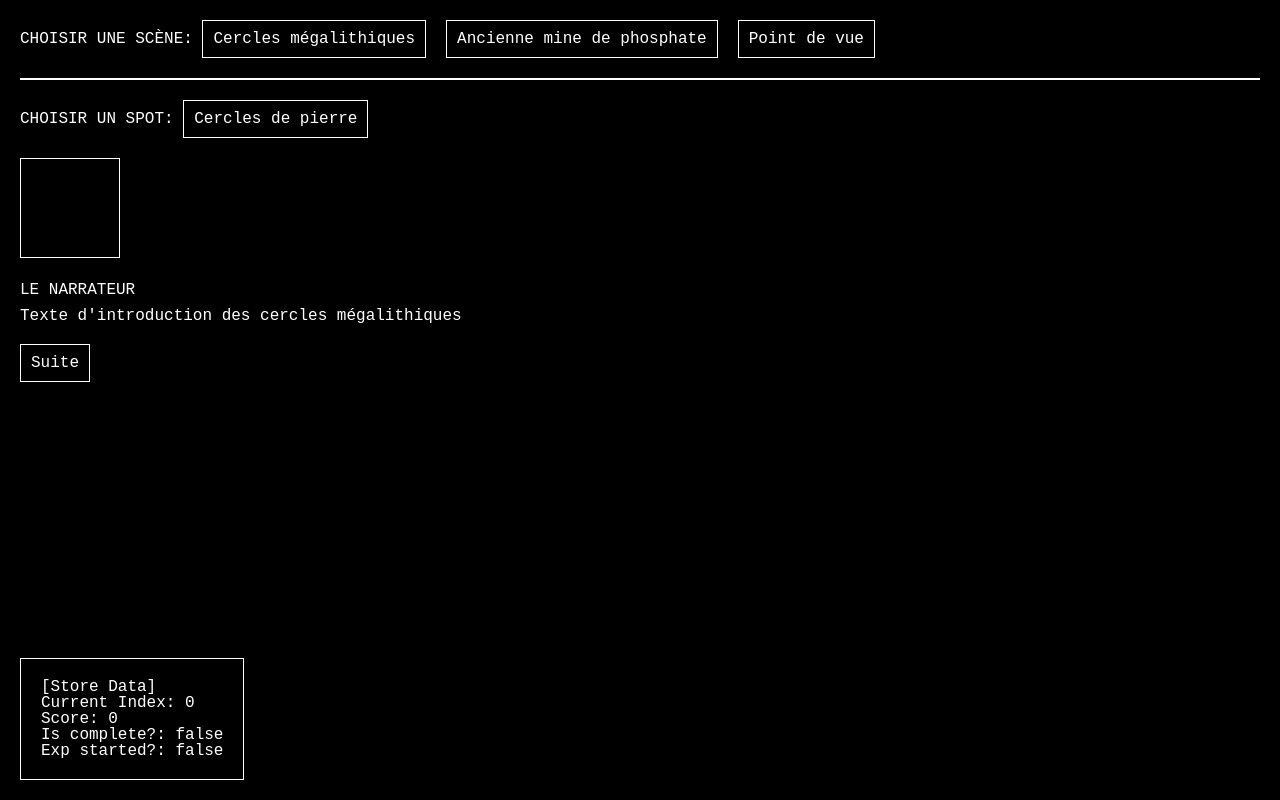
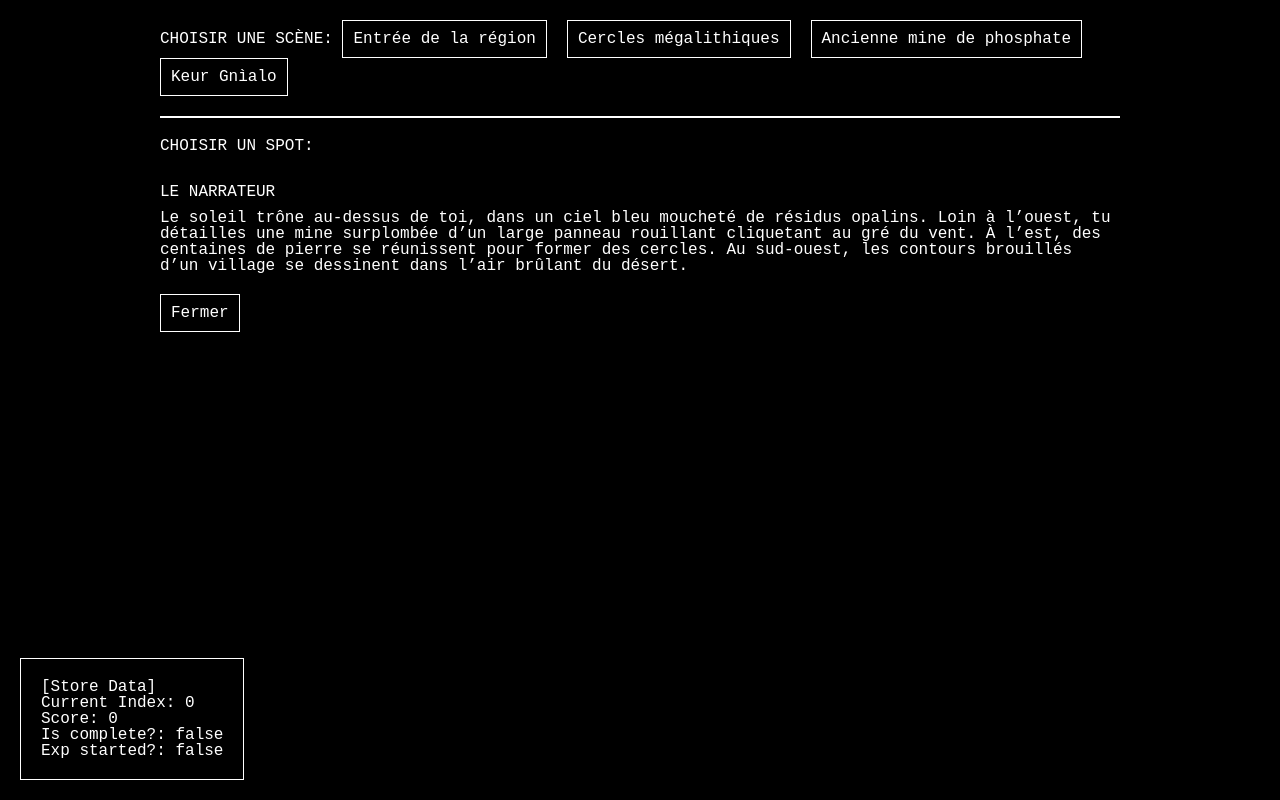
Before and after one commit to AnanUua/POC-narrative-ui, a React (Vite) app: page / in a window 1280 px wide. Built offline with nearby package versions, Linux system fonts and the light colour scheme.

Commit message:
feat(ExperienceCanvas): add NPCs options

```diff
--- a/src/assets/chapterOne.json
+++ b/src/assets/chapterOne.json
@@ -1,4 +1,14 @@
 [
+  {
+    "name": "Entrée de la région",
+    "voiceover": [
+      {
+        "text": "Le soleil trône au-dessus de toi, dans un ciel bleu moucheté de résidus opalins. Loin à l’ouest, tu détailles une mine surplombée d’un large panneau rouillant cliquetant au gré du vent. À l’est, des centaines de pierre se réunissent pour former des cercles. Au sud-ouest, les contours brouillés d’un village se dessinent dans l’air brûlant du désert.",
+        "emitter": "narrator"
+      }
+    ],
+    "spots": []
+  },
   {
     "name": "Cercles mégalithiques",
     "voiceover": [
@@ -15,13 +25,13 @@
       {
         "index": 0,
         "label": "Cercles de pierre",
-        "voiceoverspot": [
+        "spotVoiceover": [
           {
-            "text": "Une colonie de mégalithes a choisi de s’établir ici, sur un site grand de plusieurs hectares. Des centaines de piliers de latérite taillée forment des cercles et se regardent les uns les autres. Ils attendant probablement la fin du monde.",
+            "text": "Une colonie de mégalithes a choisi de s’établir ici, sur un site grand de plusieurs hectares. Des centaines de piliers de latérite taillée forment des cercles et se regardent les uns les autres. Ils attendent peut-être la fin du monde.",
             "emitter": "narrator"
           },
           {
-            "text": "Ces pierres n’ont rien de réjouissant : elles surmontent des sépultures. Laisse-moi reformuler : tu te trouves dans un cimetière, et sous tes pieds reposent des centaines — peut-être même des *milliers* — d’habitants du Nyalandée. Ils ne sont plus là, aujourd’hui.",
+            "text": "Ces pierres surmontent des sépultures. Laisse-moi reformuler : tu te trouves dans un cimetière, et sous tes pieds reposent des centaines — peut-être même des *milliers* — d’habitants du Nyalaandée. Leur corps n’est  peut-être plus, mais leur âme est toujours ici.",
             "emitter": "innerVoice"
           }
         ]
@@ -39,60 +49,74 @@
     "spots": [
       {
         "index": 0,
-        "label": "Outils laissés à l’abandon",
-        "voiceoverspot": [
+        "label": "Entrée de la mine",
+        "spotVoiceover": [
           {
-            "text": "Quelques outils jonchent le sol aride et poussiéreux, le long du chemin menant à la mine. À les détailler, ils n’ont pas été utilisés depuis plusieurs années. La vacuité de ces lieux, autrefois actifs, évoque désormais quelque chose d’à la fois triste et apaisant.",
+            "text": "Tu es accueilli(e) par les restes d’un portail rouillé que le vent fait cliqueter par cycles, et sur lequel tu réussis à lire “Gaïa Minerals Group”. La rouille est en train d’oxyder les barreaux des échafaudages.",
             "emitter": "narrator"
+          },
+          {
+            "text": "Tu sens le vent s’engouffrer à l’intérieur.",
+            "emitter": "innerVoice"
           }
         ]
       },
       {
         "index": 1,
-        "label": "Entrée de la mine",
-        "voiceoverspot": [
+        "label": "Excavatrice abandonnée",
+        "spotVoiceover": [
           {
-            "text": "Tu es accueilli par les restes d’un triste portail rouillé que le vent fait cliqueter par cycles, et sur lequel tu réussis à lire “GAÏA MINING COMPANY”. Les murs, criblés de fissures et de crevasses, ont été taillés à même la colline. La pourriture est en train de lentement étioler le bois des poutres qui soutiennent les tunnels. Des morceaux de rails témoignent des innombrables allées et venues des mineurs.",
+            "text": "Un engin colossal monté sur une paire de chenilles envahit la mine à ciel ouvert. C’est une excavatrice géante à godets. Elle n’a pas été utilisée depuis de *nombreuses* années.",
             "emitter": "narrator"
           },
           {
-            "text": "Tu sens le vent s’engouffrer à l’intérieur.",
-            "emitter": "narrator"
+            "text": "Tu te sens tout(e) petit(e) à côté de cette machine.",
+            "emitter": "innerVoice"
           }
         ]
       }
     ]
   },
   {
-    "name": "Point de vue",
+    "name": "Keur Gnìalo",
     "voiceover": [
       {
-        "text": "Le soleil trône au-dessus de toi, dans un ciel bleu moucheté de résidus opalins. Loin à l’ouest, tu détailles une mine surplombée d’un large panneau rouillant cliquetant au gré du vent. À l’est, des centaines de pierre se réunissent pour former des cercles. Au sud-ouest, les contours brouillés d’un village se dessinent dans l’air brûlant du désert.",
+        "text": "Une vingtaine de cases se dresse face à vous, vite accompagnée par des paires de yeux curieux et observateurs qui te guettent en silence, de loin, pendant que des jeunes filles rentrent de l’école.",
         "emitter": "narrator"
-      },
-      {
-        "text": "Keur Gnìalo n’attend plus que toi. Appuie sur l’accélérateur. Démarre *maintenant*, sans plus tarder.",
-        "emitter": "innerVoice"
       }
     ],
     "spots": [
       {
         "index": 0,
-        "label": "...",
-        "voiceoverspot": [
+        "label": "Cheffe de la localité",
+        "spotVoiceover": [
           {
-            "text": "...",
-            "emitter": "narrator"
-          }
-        ]
-      },
-      {
-        "index": 1,
-        "label": "...",
-        "voiceoverspot": [
+            "text": "Encore une voiture.",
+            "options": [
+              {
+                "text": "Bonjour.",
+                "response": "Oui, oui, bonjour."
+              },
+              {
+                "text": "“Encore une voiture” ?",
+                "response": "Quelqu’un est passé ici, juste avant vous. Vous êtes là pour Anan Uua, vous aussi."
+              }
+            ],
+            "emitter": "npc"
+          },
           {
-            "text": "...",
-            "emitter": "narrator"
+            "text": "Je préfère vous prévenir : l’arbre à palabres va revenir. Il finit toujours par revenir.",
+            "options": [
+              {
+                "text": "Je ne suis pas sûr(e) de saisir…",
+                "response": "Le baobab. Il vous attend au bout de la savane."
+              },
+              {
+                "text": "Et qu’est-ce que je dois faire, maintenant ?",
+                "response": "Mettez la main sur un autre de nos *adinkras*. Il ne doit pas être bien loin. Furetez dans les parages."
+              }
+            ],
+            "emitter": "npc"
           }
         ]
       }
--- a/src/components/ExperienceCanvas/ExperienceCanvas.jsx
+++ b/src/components/ExperienceCanvas/ExperienceCanvas.jsx
@@ -8,8 +8,10 @@ export const ExperienceCanvas = () => {
   const [displayUi, setDisplayUi] = useState(false)
   const [sceneIndex, setSceneIndex] = useState(0)
   const [isVoiceOver, setIsVoiceOver] = useState(false)
+  const [displayOptions, setDisplayOptions] = useState(false)
   const [spotIndex, setSpotIndex] = useState(0)
   const [textIndex, setTextIndex] = useState(0)
+  const [optionIndex, setOptionIndex] = useState(0)
 
   useEffect(() => {
     if (scriptData[sceneIndex].voiceover.length > 0) {
@@ -19,54 +21,77 @@ export const ExperienceCanvas = () => {
   }, [sceneIndex])
 
   // Change the current scene and reset UI state
-  const changeScene = (sceneIndex) => {
+  const changeScene = (data) => {
     setSpotIndex(0)
     setTextIndex(0)
     setDisplayUi(false)
-    setSceneIndex(sceneIndex)
+    setDisplayOptions(false)
+    setSceneIndex(data)
   }
 
   // Change the current spot and reset UI state
-  const goToSpot = (spotIndex) => {
-    setSpotIndex(spotIndex)
+  const goToSpot = (data) => {
+    setSpotIndex(data)
     setTextIndex(0)
     setIsVoiceOver(false)
     setDisplayUi(true)
+    setDisplayOptions(true)
   }
 
   // Show the next text in the voiceover array
   const showMore = () => {
+    setDisplayOptions(true)
     setTextIndex(textIndex + 1)
   }
 
   const getTextEmitter = () =>
     !isVoiceOver
-      ? scriptData[sceneIndex].spots[spotIndex].voiceoverspot[textIndex].emitter
+      ? scriptData[sceneIndex].spots[spotIndex].spotVoiceover[textIndex].emitter
       : scriptData[sceneIndex].voiceover[textIndex].emitter
+
+  const getTextLabel = () => (!isVoiceOver ? scriptData[sceneIndex].spots[spotIndex].label : null)
 
   const hasMore = () => (isVoiceOver ? hasMoreIntroText() : hasMoreSpotText())
 
   const getIntroText = () =>
     scriptData[sceneIndex].voiceover && scriptData[sceneIndex].voiceover[textIndex].text
+
   const hasMoreIntroText = () => scriptData[sceneIndex].voiceover.length > textIndex + 1
 
-  const getSpotText = () => scriptData[sceneIndex].spots[spotIndex].voiceoverspot[textIndex].text
+  const getSpotText = () => scriptData[sceneIndex].spots[spotIndex].spotVoiceover[textIndex].text
+
+  const getOptionResponse = () => {
+    const option =
+      scriptData[sceneIndex].spots[spotIndex].spotVoiceover[textIndex].options[optionIndex]
+    return option.response
+  }
+
   const hasMoreSpotText = () =>
-    scriptData[sceneIndex].spots[spotIndex].voiceoverspot.length > textIndex + 1
+    scriptData[sceneIndex].spots[spotIndex].spotVoiceover.length > textIndex + 1
+
+  const hasOptions = () =>
+    scriptData[sceneIndex]?.spots[spotIndex]?.spotVoiceover[textIndex]?.options?.length > 0
+
+  const chooseResponse = (data) => {
+    setOptionIndex(data)
+    setDisplayOptions(false)
+  }
 
   return (
     <section className="ExperienceCanvas">
       <div className="buttons">
         <h2>CHOISIR UNE SCÈNE:&nbsp;</h2>
         {scriptData.map((scene, index) => (
-          <button onClick={() => changeScene(index)}>{scene.name}</button>
+          <button key={index} onClick={() => changeScene(index)}>
+            {scene.name}
+          </button>
         ))}
       </div>
       <hr />
       <div>
         <h2>CHOISIR UN SPOT:&nbsp;</h2>
-        {scriptData[sceneIndex].spots.map((spot) => (
-          <button className="spot" onClick={() => goToSpot(spot.index)}>
+        {scriptData[sceneIndex].spots.map((spot, index) => (
+          <button key={index} className="spot" onClick={() => goToSpot(spot.index)}>
             {spot.label}
           </button>
         ))}
@@ -74,21 +99,40 @@ export const ExperienceCanvas = () => {
       <canvas id="webgl"></canvas>
       {displayUi && (
         <div className="dialogue">
-          {getTextEmitter() === 'narrator' ? (
-            <h2 className="narrator">Le narrateur</h2>
-          ) : (
-            <h2 className="narrator narrator--innerVoice">Une voix</h2>
-          )}
-          <div>
-            <p>{isVoiceOver ? getIntroText() : getSpotText()}</p>
-            {hasMore() ? (
+          <div className="emitter">
+            {getTextEmitter() === 'narrator' && <h2 className="narrator">Le narrateur</h2>}
+            {getTextEmitter() === 'innerVoice' && (
+              <h2 className="narrator narrator--innerVoice">Une voix</h2>
+            )}
+            {getTextEmitter() === 'npc' && <h2 className="narrator">{getTextLabel()}</h2>}
+          </div>
+
+          <div className="content">
+            {isVoiceOver && <p>{getIntroText()}</p>}
+            {!isVoiceOver && displayOptions && <p>{getSpotText()}</p>}
+            {hasOptions() && !isVoiceOver && !displayOptions && (
+              <p style={{ color: 'red' }}>{getOptionResponse()}</p>
+            )}
+            {hasMore() && !displayOptions && (
               <button className="more" onClick={showMore}>
                 Suite
               </button>
-            ) : (
+            )}
+            {!hasMore() && !displayOptions && (
               <button className="more" onClick={() => setDisplayUi(false)}>
                 Fermer
               </button>
+            )}
+            {hasOptions() && displayOptions && (
+              <div className="options">
+                {scriptData[sceneIndex].spots[spotIndex].spotVoiceover[textIndex].options.map(
+                  (option, index) => (
+                    <button key={index} onClick={() => chooseResponse(index)}>
+                      {option.text}
+                    </button>
+                  )
+                )}
+              </div>
             )}
           </div>
         </div>
--- a/src/components/ExperienceCanvas/ExperienceCanvas.scss
+++ b/src/components/ExperienceCanvas/ExperienceCanvas.scss
@@ -1,10 +1,16 @@
 .ExperienceCanvas {
+  margin: 0 auto;
+  max-width: 100%;
+  width: 1000px;
+  padding: 0 20px;
+
   #webgl {
     width: 10rem;
     height: 10rem;
     border: 0.1rem solid white;
     position: relative;
     margin-top: 2rem;
+    display: none;
   }
 
   button {
@@ -38,4 +44,8 @@
       }
     }
   }
+
+  .options {
+    margin-top: 2rem;
+  }
 }
```
Also changed, not shown: todo.txt (deleted).
